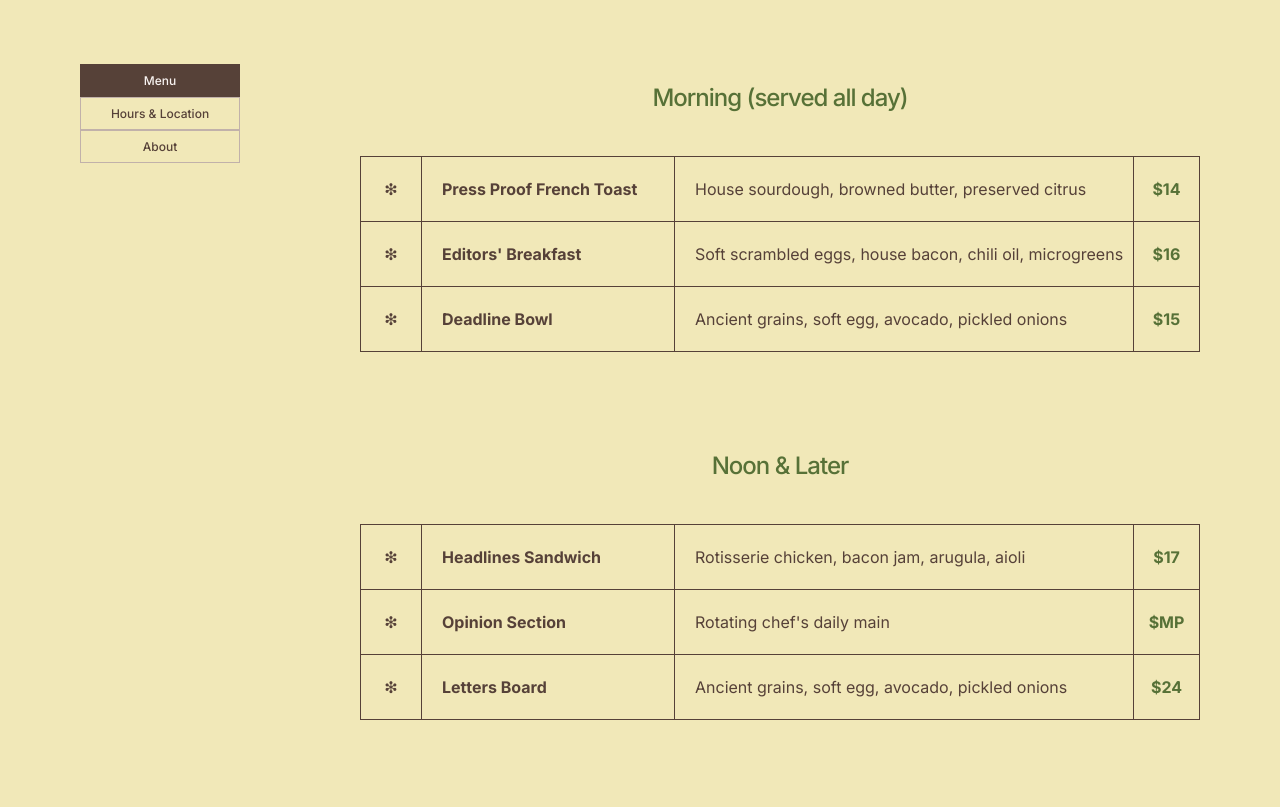
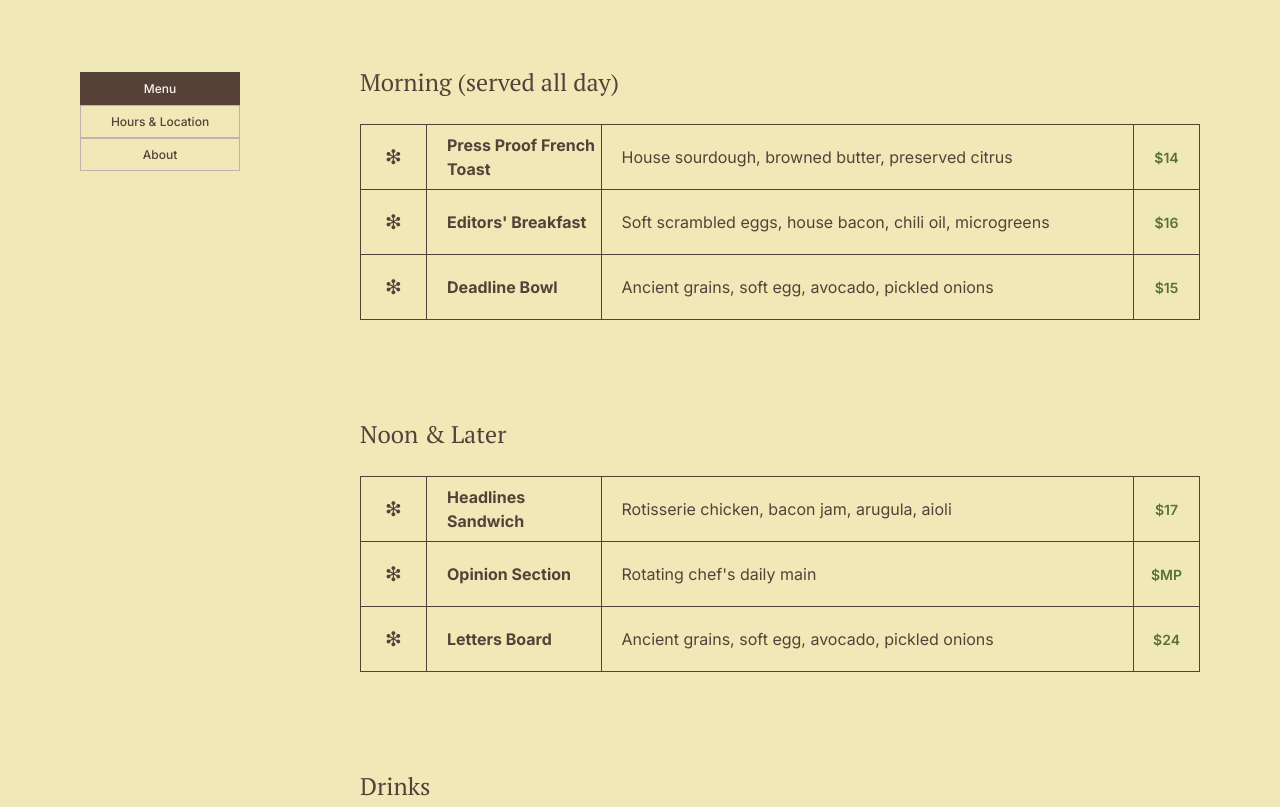
Before and after one commit to yayuniverse/restaurant-SPA, a website built with webpack: page src/template.html in a window 1280 px wide. Shown: the top 807 px of the page. Built offline with nearby package versions, Linux system fonts and the light colour scheme.

Commit message:
add PT Serif font and adjust menu styles for improved typography and layout

```diff
--- a/package.json
+++ b/package.json
@@ -19,6 +19,7 @@
   },
   "dependencies": {
     "@fontsource-variable/inter": "^5.1.1",
+    "@fontsource/pt-serif": "^5.1.1",
     "geist": "^1.3.1"
   }
 }
--- a/src/css/global.css
+++ b/src/css/global.css
@@ -9,6 +9,7 @@ nav {
   display: flex;
   flex-direction: column;
   width: 160px;
+  padding-top: 8px;
 }
 
 button {
@@ -45,6 +46,6 @@ div#content {
   display: flex;
   flex-direction: column;
   justify-content: start;
-  align-items: center;
-  padding-top: 16px;
+  align-items: start;
+  /* padding-top: 16px; */
 }
--- a/src/css/menu.css
+++ b/src/css/menu.css
@@ -1,8 +1,9 @@
 .menu-header {
+  font-family: "PT Serif", serif;
   font-size: 24px;
   font-weight: 500;
-  letter-spacing: -1px;
-  color: #577137;
+  /* letter-spacing: -1px; */
+  color: #564138;
 }
 
 .table {
@@ -12,7 +13,7 @@
   padding: 1px;
   gap: 1px;
   background-color: #564138;
-  margin-top: 40px;
+  margin-top: 24px;
   margin-bottom: 96px;
   width: 100%;
 }
@@ -38,10 +39,12 @@
   justify-content: center;
   flex-basis: 65px;
   padding-left: 0;
+  font-weight: 500;
+  font-size: 20px;
 }
 
 .meal-name {
-  flex-basis: 252px;
+  flex-basis: 100px;
   flex-shrink: 0;
   flex-grow: 1;
   font-weight: 700;
@@ -58,7 +61,8 @@
   justify-content: center;
   padding-left: 0;
   color: #577137;
-  font-weight: 700;
+  font-weight: 600;
+  font-size: 14px;
   flex-basis: 65px;
   flex-shrink: 0;
 }
--- a/src/css/reset.css
+++ b/src/css/reset.css
@@ -1,4 +1,5 @@
-@import '@fontsource-variable/inter/';
+@import "@fontsource-variable/inter/";
+@import '@fontsource/pt-serif';
 
 :root {
   font-size: 100%;
```
Also changed, not shown: 1 other file.
